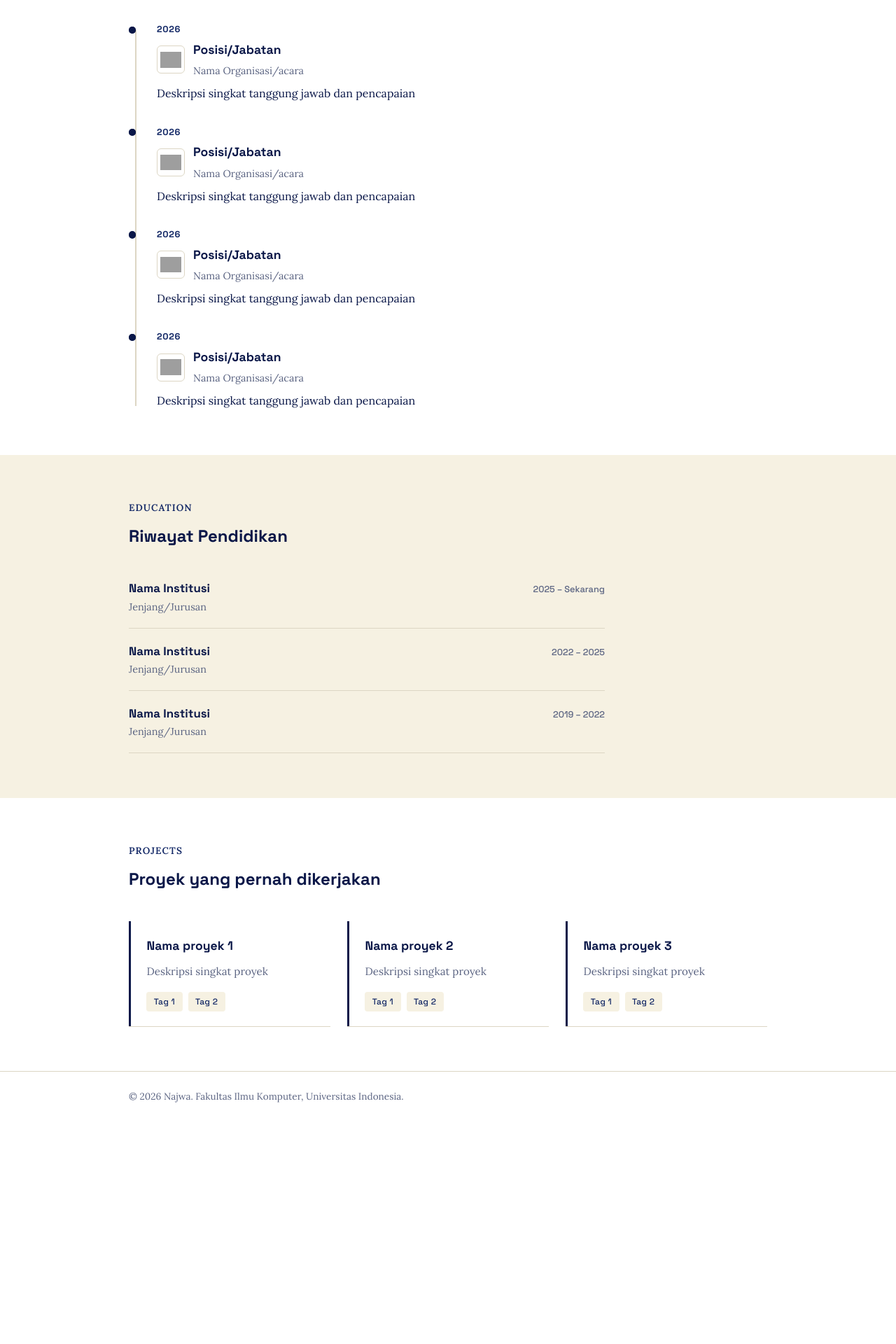
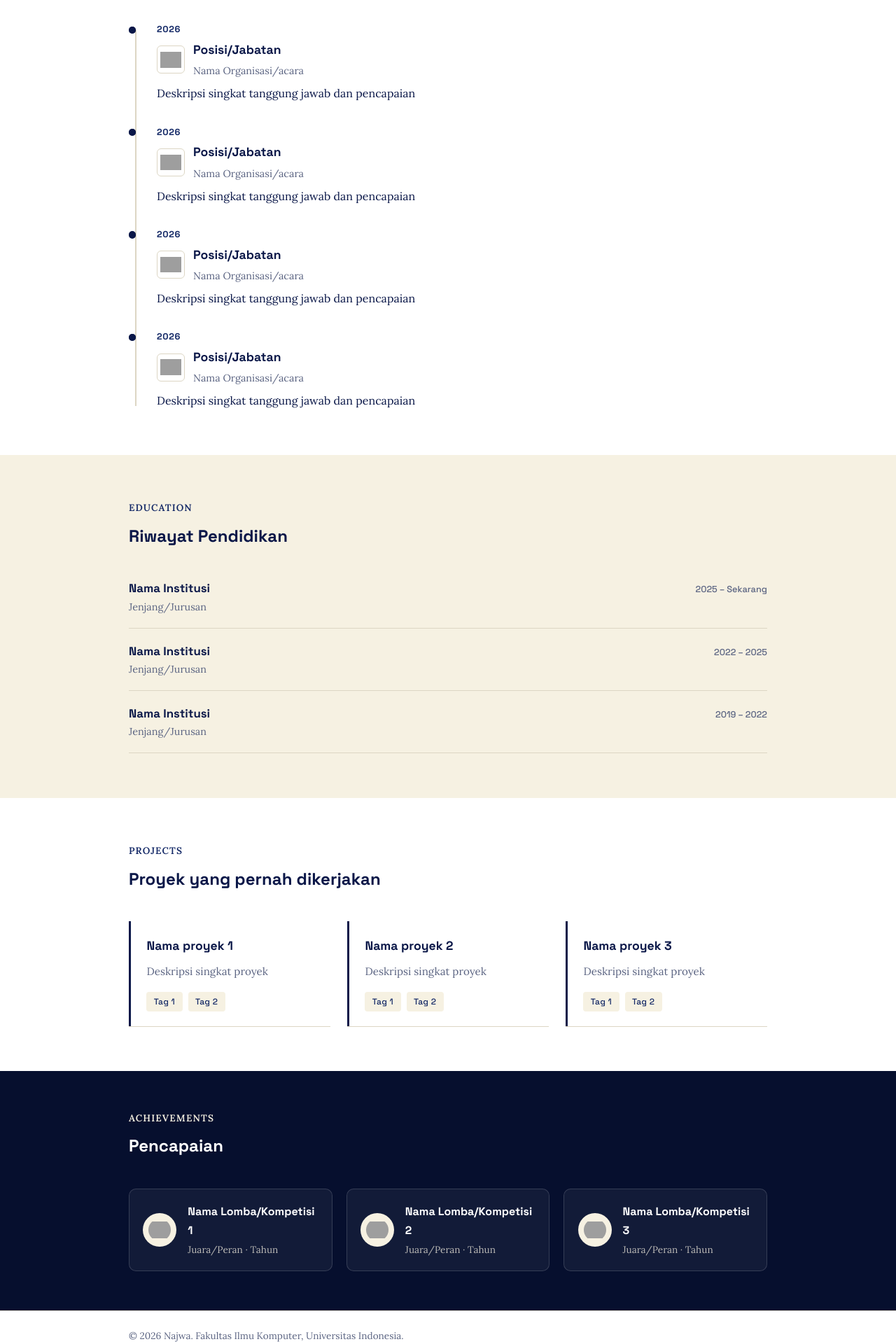
Before and after one commit to najwa-salsabil/myportofolio, a Django app: page / in a window 1280 px wide. Shown: the part 1200-3120 px from the top of the page at 70% size. Before the commit the page ends 2775 px from the top, so only its background shows below. Run offline with Django 5.2, Linux system fonts and the light colour scheme; grey boxes are pictures that could not be loaded.

Commit message:
Add Achievements Section

```diff
--- a/static/css/style.css
+++ b/static/css/style.css
@@ -349,7 +349,6 @@ h1, h2, h3, .brand {
 
 .education-list {
     list-style: none;
-    max-width: 680px;
 }
 
 .education-item {
@@ -429,6 +428,57 @@ h1, h2, h3, .brand {
     border-radius: var(--radius);
 }
 
+.achievements {
+    background-color: var(--accent-dark);
+    padding: 3.5rem 0;
+}
+
+.achievements .section-kicker {
+    color: var(--cream);
+}
+
+.achievements .section-head h2 {
+    color: var(--paper);
+}
+
+.achievements-grid {
+    display: grid;
+    grid-template-columns: repeat(auto-fit, minmax(240px, 1fr));
+    gap: 1.25rem;
+}
+
+.achievement-card {
+    display: flex;
+    align-items: center;
+    gap: 1rem;
+    background-color: rgba(255, 255, 255, 0.05);
+    border: 1px solid rgba(255, 255, 255, 0.15);
+    border-radius: 10px;
+    padding: 1.1rem 1.2rem;
+}
+
+.achievement-icon {
+    width: 48px;
+    height: 48px;
+    object-fit: contain;
+    background-color: var(--cream);
+    border-radius: 50%;
+    padding: 8px;
+    flex-shrink: 0;
+}
+
+.achievement-card h3 {
+    color: var(--paper);
+    font-size: 1rem;
+    margin-bottom: 0.2rem;
+}
+
+.achievement-meta {
+    color: var(--cream);
+    opacity: 0.75;
+    font-size: 0.85rem;
+}
+
 .site-footer {
     padding: 1.5rem;
     color: var(--text-muted);
--- a/templates/index.html
+++ b/templates/index.html
@@ -19,6 +19,7 @@
                 <a href="#experience">Experience</a>
                 <a href="#education">Education</a>
                 <a href="#projects">Projects</a>
+                <a href="#achievements">Achievements</a>
             </nav>
         </div>
     </header>
@@ -237,6 +238,38 @@
                 </div>
             </div>
         </section>
+
+        <section class="achievements" id="achievements" aria-labelledby="achievements-heading">
+            <div class="container">
+                <div class="section-head">
+                    <p class="section-kicker">Achievements</p>
+                    <h2 id="achievements-heading">Pencapaian</h2>
+                </div>
+                <div class="achievements-grid">
+                    <article class="achievement-card">
+                        <img src="/static/img/achievements/badge-1.png" alt="Nama Lomba/Kompetisi 1" class="achievement-icon">
+                        <div>
+                            <h3>Nama Lomba/Kompetisi 1</h3>
+                            <p class="achievement-meta">Juara/Peran &middot; Tahun</p>
+                        </div>
+                    </article>
+                    <article class="achievement-card">
+                        <img src="/static/img/achievements/badge-2.png" alt="Nama Lomba/Kompetisi 1" class="achievement-icon">
+                        <div>
+                            <h3>Nama Lomba/Kompetisi 2</h3>
+                            <p class="achievement-meta">Juara/Peran &middot; Tahun</p>
+                        </div>
+                    </article>
+                    <article class="achievement-card">
+                        <img src="/static/img/achievements/badge-3.png" alt="Nama Lomba/Kompetisi 1" class="achievement-icon">
+                        <div>
+                            <h3>Nama Lomba/Kompetisi 3</h3>
+                            <p class="achievement-meta">Juara/Peran &middot; Tahun</p>
+                        </div>
+                    </article>
+                </div>
+            </div>
+        </section>
     </main>
 
     <footer class="site-footer">
```
